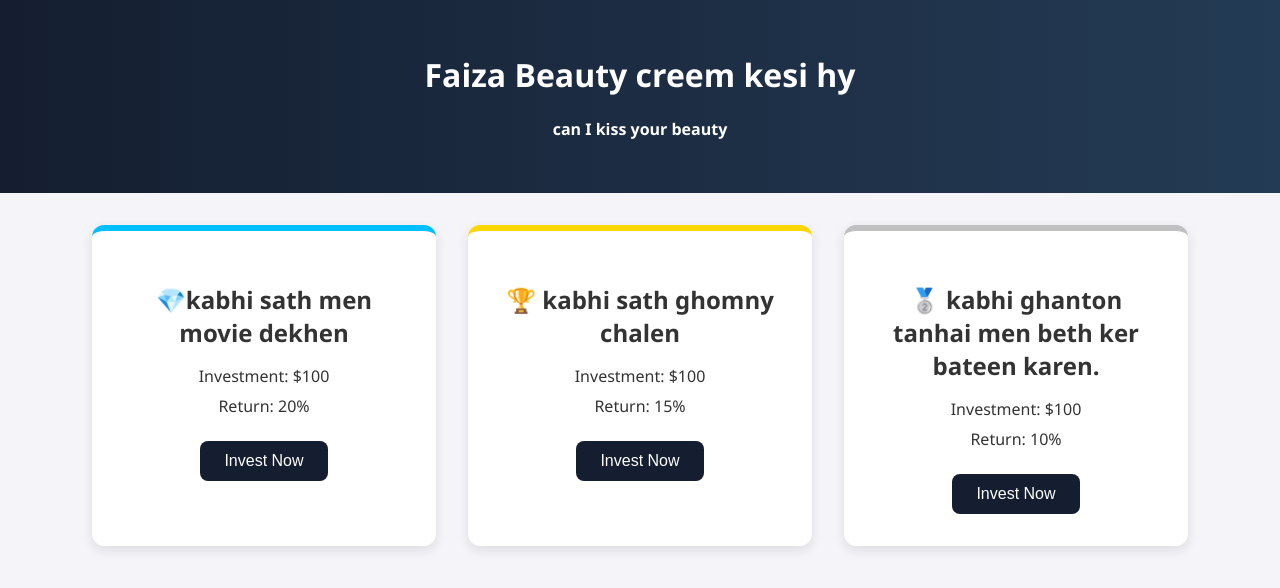
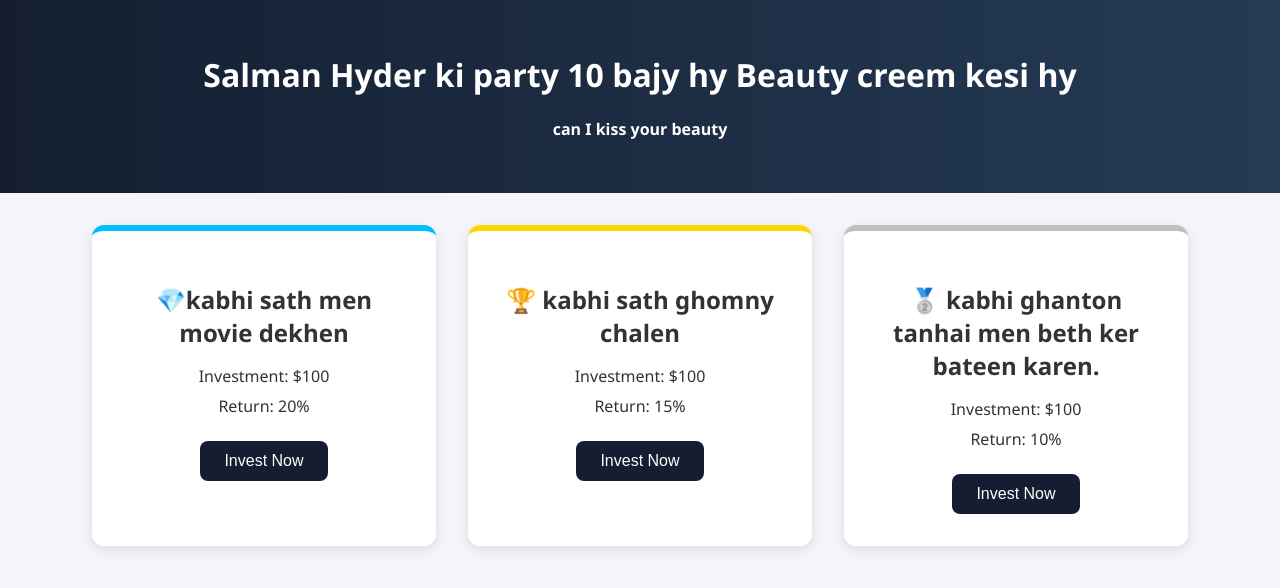
Before and after one commit to ubedullah903/intros, a plain HTML site: page index.html in a window 1280 px wide. Drawn offline with Linux system fonts and the light colour scheme.

Commit message:
Update index.html

```diff
--- a/index.html
+++ b/index.html
@@ -84,7 +84,7 @@
 <body>
 
 <header>
-    <h1> Faiza Beauty creem kesi hy</h1>
+    <h1> Salman Hyder ki party 10 bajy hy Beauty creem kesi hy</h1>
     <h4> can I kiss your beauty </h4>
 </header>
 
```
